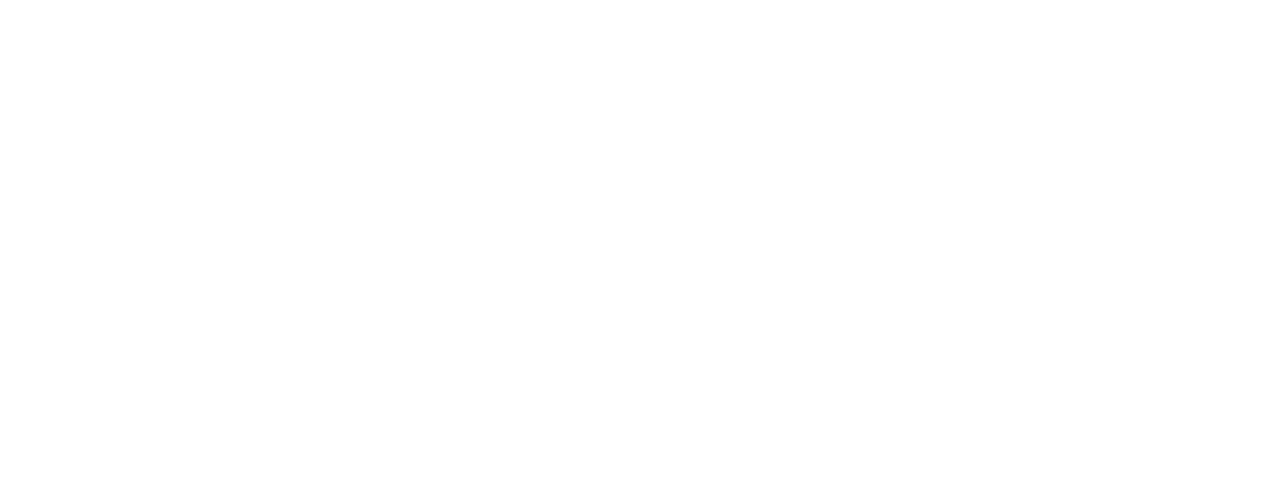
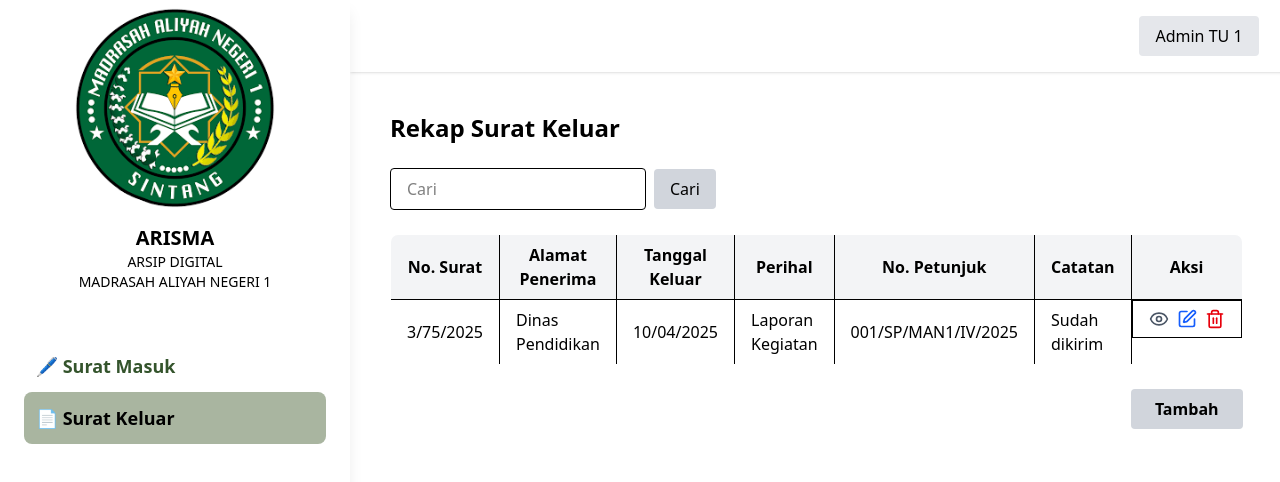
Before and after one commit to FerryKurniawn/ppsi, a React (Vite) app: page /Rekap-surat-keluar in a window 1280 px wide. Before the commit this address had no page. Shown: the top 482 px of the page. Built offline with nearby package versions, Linux system fonts and the light colour scheme.

Commit message:
buat rekap surat keluar

```diff
--- a/src/App.tsx
+++ b/src/App.tsx
@@ -2,7 +2,9 @@
 import { BrowserRouter, Routes, Route } from "react-router-dom";
 import Login from "./components/Login";
 import Suratmasuk from "./components/Surat-masuk";
-import Suratkeluar from "./components/Surat-keluar"
+import Suratkeluar from "./components/Surat-keluar";
+import RekapSuratMasuk from "./components/Rekap-surat-masuk";
+import RekapSuratKeluar from "./components/Rekap-surat-keluar";
 
 function App() {
   return (
@@ -12,6 +14,8 @@
           <Route path="/login" element={<Login />} />
           <Route path="/surat-masuk" element={<Suratmasuk />} />
           <Route path="/surat-keluar" element={<Suratkeluar />} />
+          <Route path="/Rekap-surat-masuk" element={<RekapSuratMasuk />} />
+          <Route path="/Rekap-surat-keluar" element={<RekapSuratKeluar />} />
         </Routes>
       </BrowserRouter>
     </>
--- /dev/null
+++ b/src/components/Rekap-surat-keluar.tsx
@@ -0,0 +1,95 @@
+import React from "react";
+import { Eye, Edit, Trash2 } from "lucide-react";
+
+export default function RekapSuratKeluar() {
+  return (
+    <div className="flex min-h-screen">
+      {/* Sidebar */}
+      <aside className="w-[350px] bg-white shadow-lg flex flex-col items-center h-screen fixed left-0 top-0 z-20">
+        <img src="logo.png" alt="Logo" width="200" className="mt-2" />
+        <div className="flex flex-col items-center mt-4 text-xl font-semibold text-center px-4">
+          <h1>ARISMA</h1>
+          <h2 className="text-sm font-medium">ARSIP DIGITAL</h2>
+          <h2 className="text-sm font-medium">MADRASAH ALIYAH NEGERI 1</h2>
+        </div>
+        <div className="p-6 mt-6 w-full">
+          <div className="flex items-center gap-4 p-3 w-full text-[#34542C] hover:bg-gray-100 rounded-lg cursor-pointer">
+            <span className="text-lg font-semibold">🖊️ Surat Masuk</span>
+          </div>
+          <div className="flex items-center gap-4 p-3 mb-4 w-full bg-[#A9B5A0] rounded-lg">
+            <span className="text-black font-semibold text-lg">📄 Surat Keluar</span>
+          </div>
+        </div>
+      </aside>
+
+      {/* Main Content */}
+      <div className="flex-1 ml-[350px] flex flex-col min-h-screen">
+        {/* Navbar */}
+        <nav className="w-full bg-white shadow px-6 py-4 flex justify-end items-center">
+          <div className="relative group">
+            <button className="bg-gray-200 px-4 py-2 rounded hover:bg-gray-300">
+              Admin TU 1
+            </button>
+            <div className="absolute right-0 mt-2 w-48 bg-white border rounded shadow-lg hidden group-hover:block z-10">
+              <ul>
+                <li className="px-4 py-2 hover:bg-gray-100 cursor-pointer">Profil</li>
+                <li className="px-4 py-2 hover:bg-gray-100 cursor-pointer">Keluar</li>
+              </ul>
+            </div>
+          </div>
+        </nav>
+
+        {/* Content */}
+        <main className="flex-1 p-10">
+          <h1 className="text-2xl font-semibold mb-6">Rekap Surat Keluar</h1>
+
+          <div className="flex items-center gap-2 mb-6">
+            <input
+              type="text"
+              placeholder="Cari"
+              className="border rounded px-4 py-2 w-64"
+            />
+            <button className="bg-gray-300 px-4 py-2 rounded">Cari</button>
+          </div>
+
+          <div className="overflow-x-auto">
+            <table className="min-w-full border rounded-lg overflow-hidden">
+              <thead>
+                <tr className="bg-gray-100">
+                  <th className="border px-4 py-2">No. Surat</th>
+                  <th className="border px-4 py-2">Alamat Penerima</th>
+                  <th className="border px-4 py-2">Tanggal Keluar</th>
+                  <th className="border px-4 py-2">Perihal</th>
+                  <th className="border px-4 py-2">No. Petunjuk</th>
+                  <th className="border px-4 py-2">Catatan</th>
+                  <th className="border px-4 py-2">Aksi</th>
+                </tr>
+              </thead>
+              <tbody>
+                <tr className="bg-white hover:bg-gray-50">
+                  <td className="border px-4 py-2">3/75/2025</td>
+                  <td className="border px-4 py-2">Dinas Pendidikan</td>
+                  <td className="border px-4 py-2">10/04/2025</td>
+                  <td className="border px-4 py-2">Laporan Kegiatan</td>
+                  <td className="border px-4 py-2">001/SP/MAN1/IV/2025</td>
+                  <td className="border px-4 py-2">Sudah dikirim</td>
+                  <td className="border px-4 py-2 flex justify-center gap-2">
+                    <Eye className="w-5 h-5 cursor-pointer text-gray-600 hover:text-black" />
+                    <Edit className="w-5 h-5 cursor-pointer text-blue-600 hover:text-blue-800" />
+                    <Trash2 className="w-5 h-5 cursor-pointer text-red-600 hover:text-red-800" />
+                  </td>
+                </tr>
+              </tbody>
+            </table>
+          </div>
+
+          <div className="mt-6 flex justify-end">
+            <button className="bg-gray-300 hover:bg-gray-400 text-black font-semibold py-2 px-6 rounded">
+              Tambah
+            </button>
+          </div>
+        </main>
+      </div>
+    </div>
+  );
+}
```
